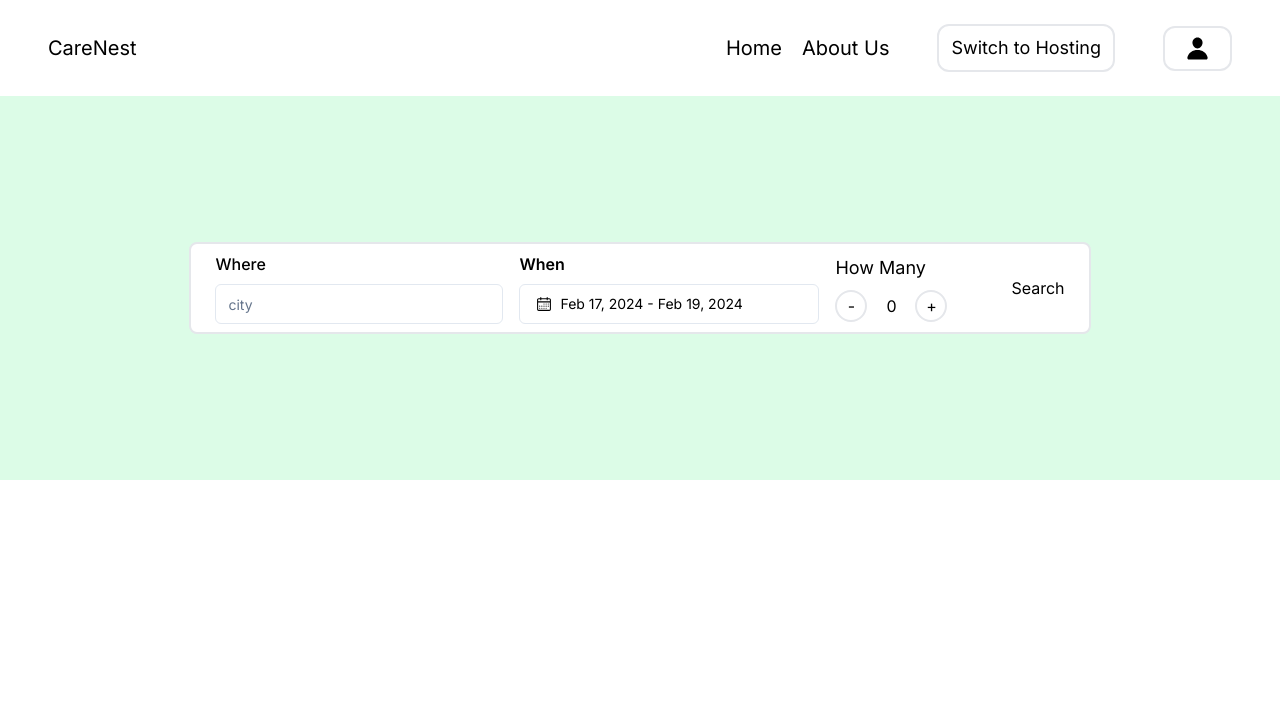
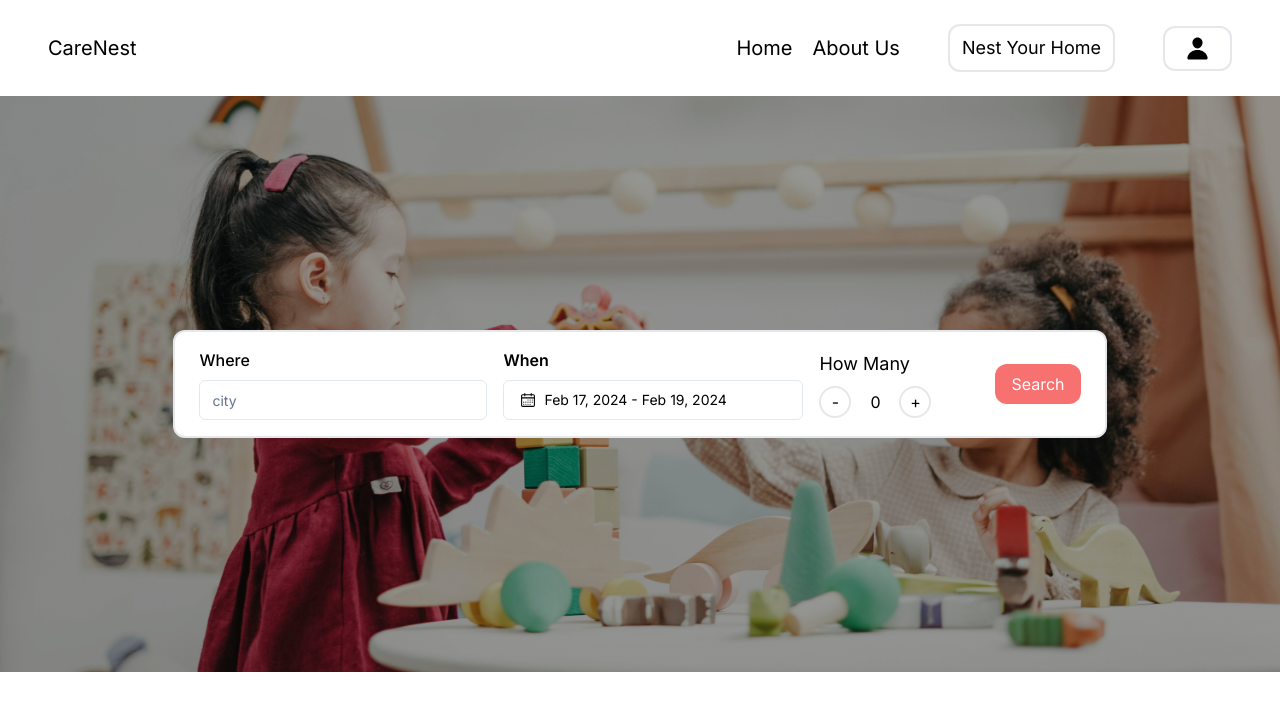
Before and after one commit to HiltonLuu/calgary-hacks-2024, a Next.js app in the folder daycare-finder/: page / in a window 1280 px wide. Shown: the top 710 px of the page. Built offline with nearby package versions, Linux system fonts and the light colour scheme; no server answers.

Commit message:
feat: hero

```diff
--- a/daycare-finder/src/app/_components/LandingPage/Hero.tsx
+++ b/daycare-finder/src/app/_components/LandingPage/Hero.tsx
@@ -2,9 +2,35 @@ import React from "react";
 import SearchBar from "../SearchBar";
 
 const Hero = () => {
+  // Replace 'your-image-url' with the actual URL of your background image
+  const imageUrl = "/assets/hero.jpg";
+
   return (
-    <div className="flex justify-center items-center bg-green-100 h-96">
-      <SearchBar />
+    <div className="relative flex justify-center items-center h-108 bg-green-100">
+      {/* Overlay with gradient: clear at the top to black at the bottom */}
+
+      <div
+        className="absolute top-0 left-0 right-0 bottom-0 bg-cover bg-center"
+        style={{ backgroundImage: `url('${imageUrl}')` }}
+      ></div>
+      <div
+        style={{
+          position: "absolute",
+          top: 0,
+          left: 0,
+          right: 0,
+          bottom: 0,
+          backgroundImage:
+            "linear-gradient(to left, rgba(0,0,0,0) 0%, rgba(0,0,0,0.4) 0%)",
+        }}
+      ></div>
+
+      {/* Ensure the SearchBar is positioned above the overlay */}
+      <div className="z-10">
+        <SearchBar />
+      </div>
+
+      {/* Background image using inline style for dynamic URL */}
     </div>
   );
 };
--- a/daycare-finder/src/app/_components/SearchBar.tsx
+++ b/daycare-finder/src/app/_components/SearchBar.tsx
@@ -39,7 +39,7 @@ export default function SearchBar() {
     router.push(`/results?${queryString}`);
   };
   return (
-    <div className="px-6 py-2 bg-white border-2 rounded-lg flex items-center gap-4">
+    <div className="px-6 py-4 bg-white border-2 rounded-xl flex items-center gap-4">
       <div className="flex flex-col gap-2">
         <Label htmlFor="city" className="text-md">
           Where
@@ -78,7 +78,12 @@ export default function SearchBar() {
           <NumericStepper value={count} setValue={setCount} min={0} max={10} />
         </div>
       </div>
-      <button onClick={handleSearch}>Search</button>
+      <button
+        onClick={handleSearch}
+        className="bg-red-400 px-4 py-2 text-white rounded-xl"
+      >
+        Search
+      </button>
     </div>
   );
 }
--- a/daycare-finder/src/app/_components/navbar.tsx
+++ b/daycare-finder/src/app/_components/navbar.tsx
@@ -10,7 +10,7 @@ export default function Navbar() {
   const [popup, setPopup] = useState(false);
   const { currentUser, logout } = useUserContext();
   console.log(currentUser);
-
+  console.log(popup);
   return (
     <div className="flex justify-between px-12 py-6 items-center shadow-lg">
       <div className="text-xl">CareNest</div>
@@ -23,15 +23,8 @@ export default function Navbar() {
             <Link href="/about">About Us</Link>
           </li>
         </ul>
-        {currentUser && !currentUser.username ? (
+        {currentUser && currentUser.username ? (
           <>
-            <div className="border-2 text-lg rounded-xl px-3 py-2 cursor-pointer">
-              Nest Your Home
-            </div>
-          </>
-        ) : (
-          <>
-            {" "}
             <div
               className="border-2 text-lg rounded-xl px-3 py-2 cursor-pointer hover:bg-gray-100 transistion duration-100 ease-in "
               onClick={() => router.push("/auth/daycare-owner/onboarding")}
@@ -39,7 +32,13 @@ export default function Navbar() {
               Switch to Hosting
             </div>
           </>
-        )}
+        ) : (
+          <>
+            <div className="border-2 text-lg rounded-xl px-3 py-2 cursor-pointer">
+              Nest Your Home
+            </div>
+          </>
+        ) }
         <div className="flex gap-4">
           <div className="flex border-2 px-5 relative rounded-xl py-2 cursor-pointer hover:bg-gray-100 transition duration-100 ease-in">
             {" "}
@@ -52,7 +51,17 @@ export default function Navbar() {
             </button>
             {popup && (
               <div className="flex flex-col absolute top-12 left-[-64px] bg-white w-40 shadow-xl p-4 gap-4 rounded-xl">
-                {currentUser && !currentUser.username ? (
+                {currentUser && currentUser.username ? (
+                  <>
+                    <div
+                      className="text-lg p-2 hover:bg-gray-200 cursor-pointer"
+                      onClick={logout}
+                    >
+                      {" "}
+                      Log Out
+                    </div>
+                  </>
+                ) : (
                   <>
                     <div
                       className="text-lg p-2 hover:bg-gray-200 cursor-pointer"
@@ -65,16 +74,6 @@ export default function Navbar() {
                       onClick={() => router.push("/signup")}
                     >
                       Sign Up
-                    </div>
-                  </>
-                ) : (
-                  <>
-                    <div
-                      className="text-lg p-2 hover:bg-gray-200 cursor-pointer"
-                      onClick={logout}
-                    >
-                      {" "}
-                      Log Out
                     </div>
                   </>
                 )}
--- a/daycare-finder/tailwind.config.ts
+++ b/daycare-finder/tailwind.config.ts
@@ -1,12 +1,12 @@
-import type { Config } from "tailwindcss"
+import type { Config } from "tailwindcss";
 
 const config = {
   darkMode: ["class"],
   content: [
-    './pages/**/*.{ts,tsx}',
-    './components/**/*.{ts,tsx}',
-    './app/**/*.{ts,tsx}',
-    './src/**/*.{ts,tsx}',
+    "./pages/**/*.{ts,tsx}",
+    "./components/**/*.{ts,tsx}",
+    "./app/**/*.{ts,tsx}",
+    "./src/**/*.{ts,tsx}",
   ],
   prefix: "",
   theme: {
@@ -18,6 +18,12 @@ const config = {
       },
     },
     extend: {
+      colors: {},
+      height: {
+        "100": "28rem",
+        "104": "32rem",
+        "108": "36rem",
+      },
       keyframes: {
         "accordion-down": {
           from: { height: "0" },
@@ -35,6 +41,6 @@ const config = {
     },
   },
   plugins: [require("tailwindcss-animate")],
-} satisfies Config
+} satisfies Config;
 
-export default config
+export default config;
```
Also changed, not shown: daycare-finder/public/assets/hero.jpg (added).
